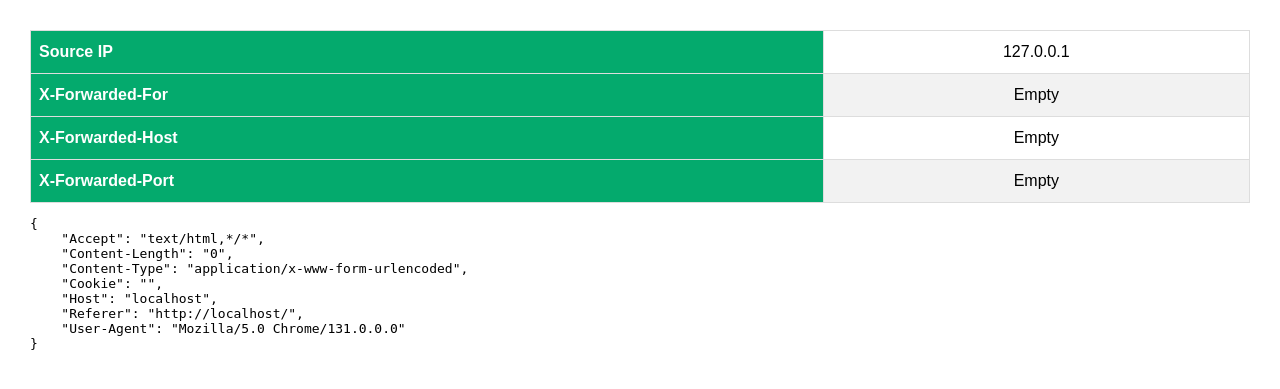
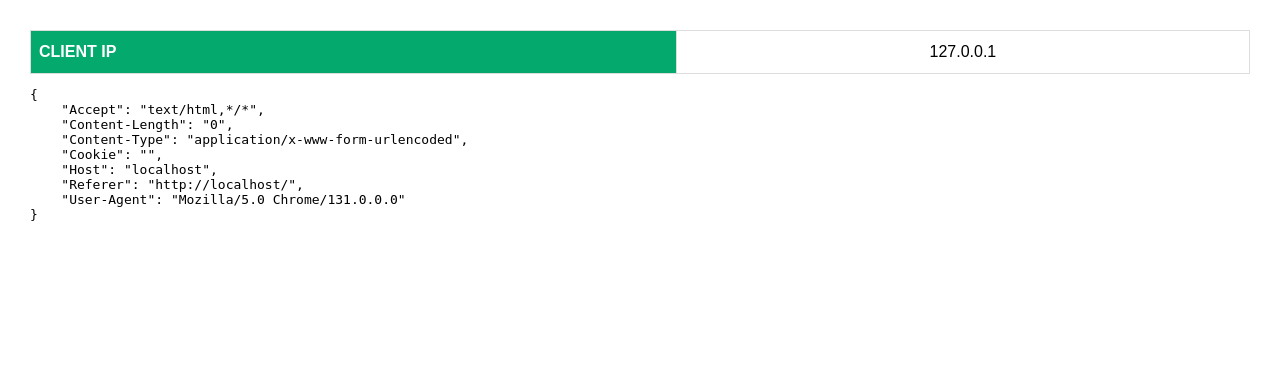
Before and after one commit to mattfeltonma/azure-web-app-ip, a Flask app: page / in a window 1280 px wide. Shown: the top 389 px of the page. Run offline with Flask 2, Linux system fonts and the light colour scheme.

Commit message:
modified - updated code and css
- Added dynamic table that will highlight headers specified in table

```diff
--- a/app.py
+++ b/app.py
@@ -1,3 +1,4 @@
+from email import header
 import logging
 import json
 import requests
@@ -7,23 +8,33 @@ from flask import Flask, render_template, request, redirect
 # Setup up a Flask instance
 app = Flask(__name__)
 
+# These headers are placed in the table
+display_headers = [
+    "X-Forwarded-For",
+    "X-Client-Ip",
+    "X-Forwarded-Port",
+    "X-Client-Port",
+    "X-Forwarded-Proto",
+    "X-Forwarded-Host"
+]
 
 # Render the template
 @app.route("/")
 def index():
-    # Get source IP and headers
-    if 'X-Forwarded-For' in request.headers:
-        X_FORWARDED_FOR = request.headers['X-Forwarded-For']
-    else:
-        X_FORWARDED_FOR = 'Empty'
-    if 'X-Forwarded-Host' in request.headers:
-        X_FORWARDED_HOST = request.headers['X-Forwarded-Host']
-    else:
-        X_FORWARDED_HOST = 'Empty'
-    if 'X-Forwarded-Port' in request.headers:
-        X_FORWARDED_PORT = request.headers['X-Forwarded-Port']
-    else:
-        X_FORWARDED_PORT = 'Empty'
-    SOURCE_IP_ADDRESS = request.remote_addr
+
+    # Iterate through the dict of headers to highlight and set the value equal
+    active_headers = {}
+    for header_name in display_headers:
+        if header_name in request.headers:
+            active_headers[header_name] = request.headers[header_name]
+
+
+    # Capture the source IP of the request and all headers in the request to display later on
+    active_headers['CLIENT IP'] = request.remote_addr
     HEADERS = json.dumps(dict(request.headers), sort_keys = True, indent = 4, separators = (',', ': '))
-    return render_template('index.html', xfor=X_FORWARDED_FOR, xhost=X_FORWARDED_HOST, xport=X_FORWARDED_PORT, sip=SOURCE_IP_ADDRESS, headers=HEADERS)
+
+    # Build an HTML table with the headers that you want displayed
+
+
+
+    return render_template('index.html', headers=HEADERS, active_headers=active_headers)
--- a/templates/index.html
+++ b/templates/index.html
@@ -52,22 +52,12 @@
     <div class="split">
         <div class="tablecentered">
         <table id="ipinformation">
+            {% for key, value in active_headers.items() %}
             <tr>
-                <th>Source IP</th>
-                <td>{{sip}}</td>
+                <th> {{key}} </th>
+                <td> {{value}} </td>
             </tr>
-            <tr>
-                <th>X-Forwarded-For</th>
-                <td>{{xfor}}</td>
-            </tr>
-            <tr>
-                <th>X-Forwarded-Host</th>
-                <td>{{xhost}}</td>
-            </tr>
-            <tr>
-                <th>X-Forwarded-Port</th>
-                <td>{{xport}}</td>
-            </tr>
+            {% endfor %}
         </table>
         </div>
     </div>
```
